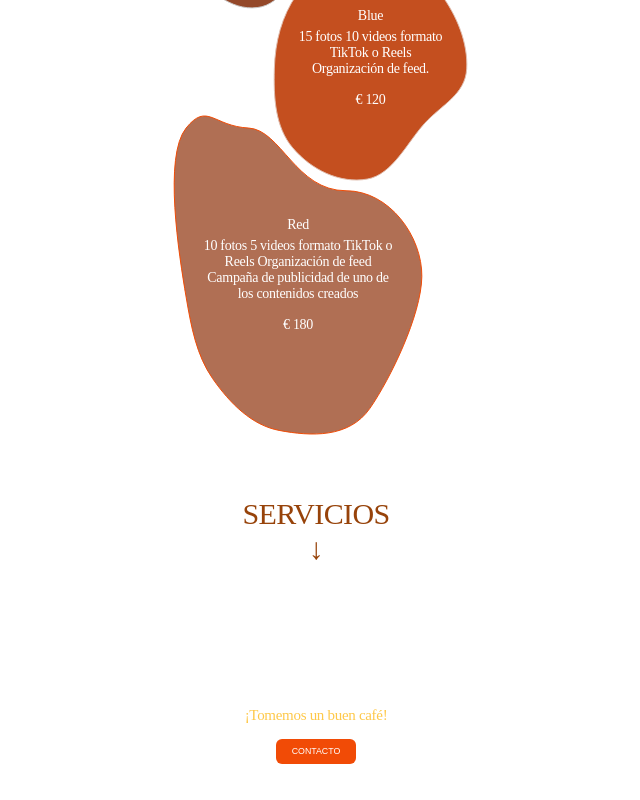
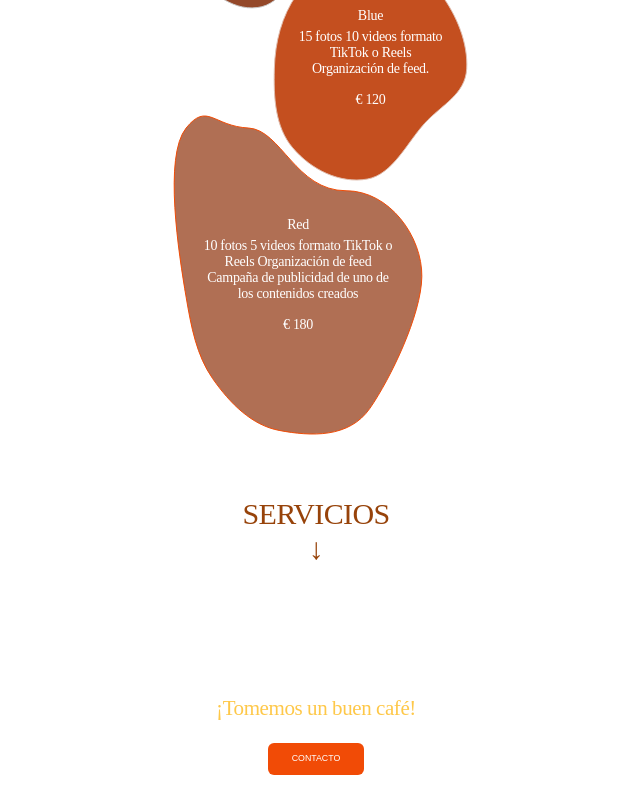
Before and after one commit to SantiCasanova/Merle, a React (Vite) app: page / in a window 1280 px wide. Shown: the part 820-1620 px from the top of the page, without its empty margins (324-964 px from the left). Built offline with nearby package versions, Linux system fonts and the light colour scheme.

Commit message:
responsive

```diff
--- a/src/components/contact/Contact.styled.js
+++ b/src/components/contact/Contact.styled.js
@@ -7,6 +7,10 @@ export const ContactContainerStyled = styled.div`
   justify-content: center;
   gap: 1rem;
   height: 8rem;
+
+  @media (min-width: 768px) {
+    gap: 1.5rem;
+  }
 `
 
 export const TextStyled = styled.span`
@@ -18,6 +22,10 @@ export const TextStyled = styled.span`
   line-height: 100%;
   text-align: center;
   letter-spacing: -0.02em;
+
+  @media (min-width: 768px) {
+    font-size: 21px;
+  }
 `
 
 export const ButtonStyled = styled.button`
@@ -34,6 +42,11 @@ export const ButtonStyled = styled.button`
   height: 1.563rem;
   cursor: pointer;
 
+  @media (min-width: 768px) {
+    width: 6rem;
+    height: 2rem;
+  }
+
   &:active {
     border: 0.5px solid orange;
   }
```
